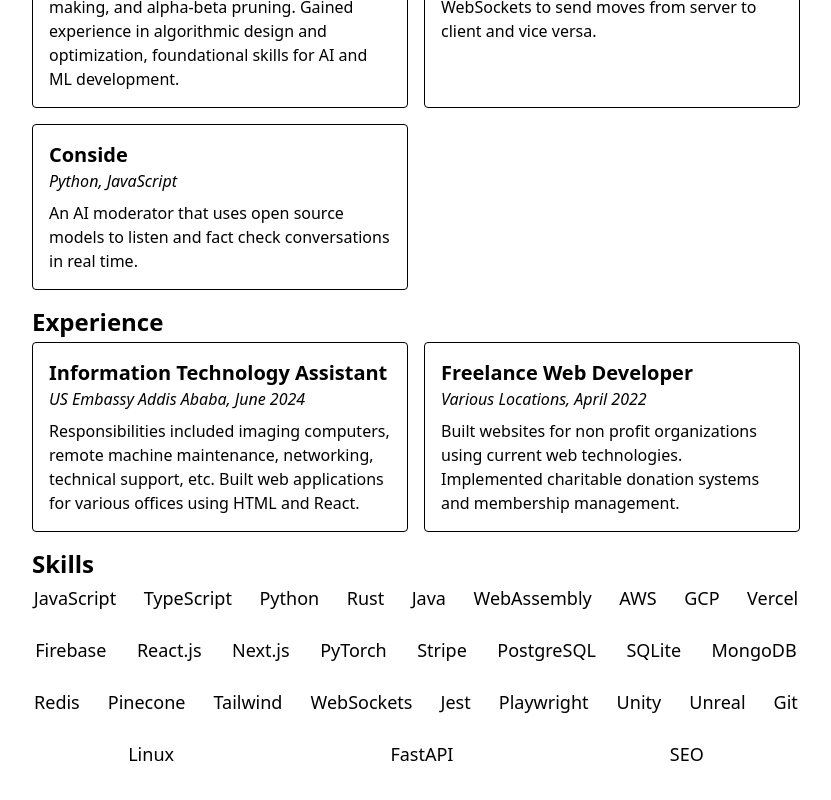
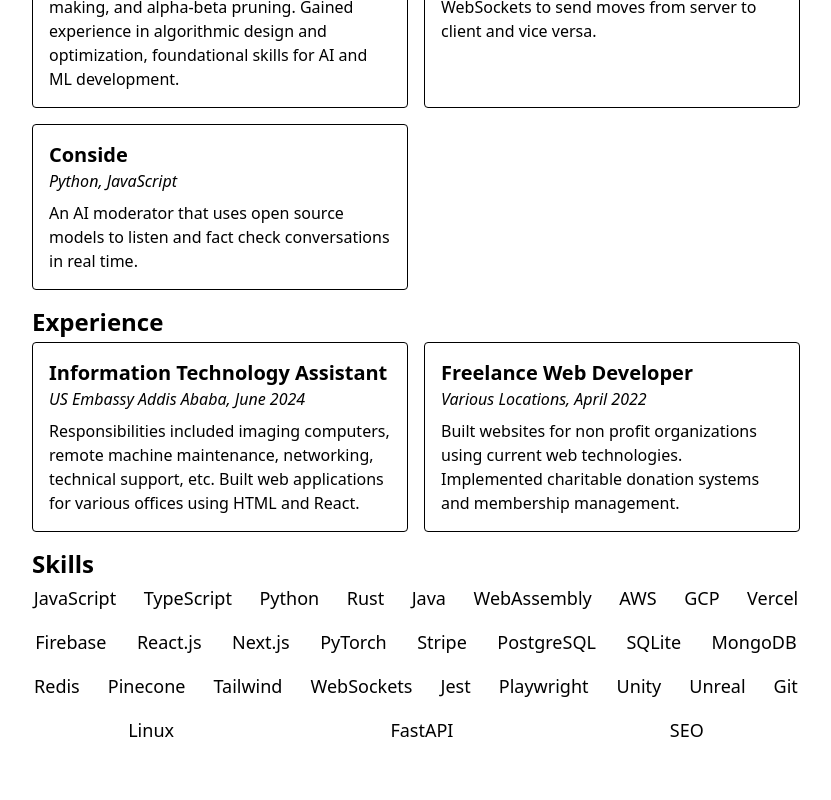
Before and after one commit to ntedvs/natedavis.dev, a Next.js app: page / in a window 1280 px wide. Shown: the part 564-1364 px from the top of the page, without its empty margins (224-1055 px from the left). After the commit the page ends 1340 px from the top, so only its background shows below. Built offline with nearby package versions, Linux system fonts and the light colour scheme.

Commit message:
Update page.tsx

```diff
--- a/src/app/page.tsx
+++ b/src/app/page.tsx
@@ -69,7 +69,7 @@
       </div>
 
       <h2 className="mb-1 text-2xl font-semibold">Skills</h2>
-      <div className="flex flex-wrap justify-around gap-6 text-lg">
+      <div className="flex flex-wrap justify-around gap-x-6 gap-y-4 text-lg">
         <p>JavaScript</p>
         <p>TypeScript</p>
         <p>Python</p>
```
